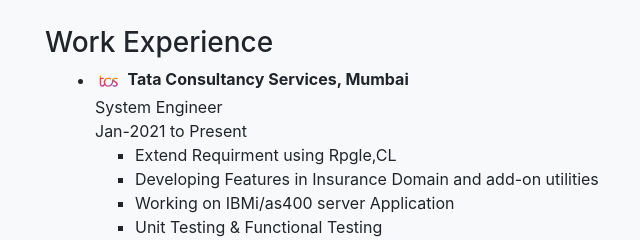
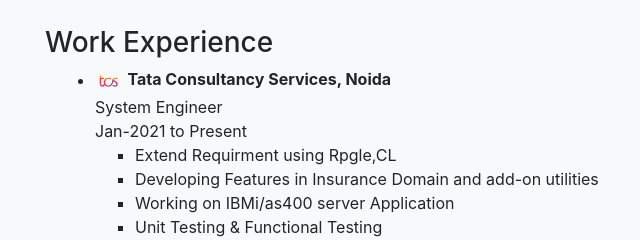
Before and after one commit to praveeny182/praveeny182.github.io, a plain HTML site: page index.html in a window 1280 px wide. Shown: the part 348-588 px from the top of the page, 0-640 px from the left. Drawn offline with Linux system fonts and the light colour scheme.

Commit message:
Update index.html

```diff
--- a/index.html
+++ b/index.html
@@ -71,7 +71,7 @@
 					<ul style="padding-left: 50px;">
 						<li>
 							<img src="images/icons/tcs_icon.png" alt="TCS_Logo" width="28" height="28" class="rounded" />
-							<strong>Tata Consultancy Services, Mumbai</strong>
+							<strong>Tata Consultancy Services, Noida</strong>
 							<br/>
 							System Engineer
 							<br/>
```
